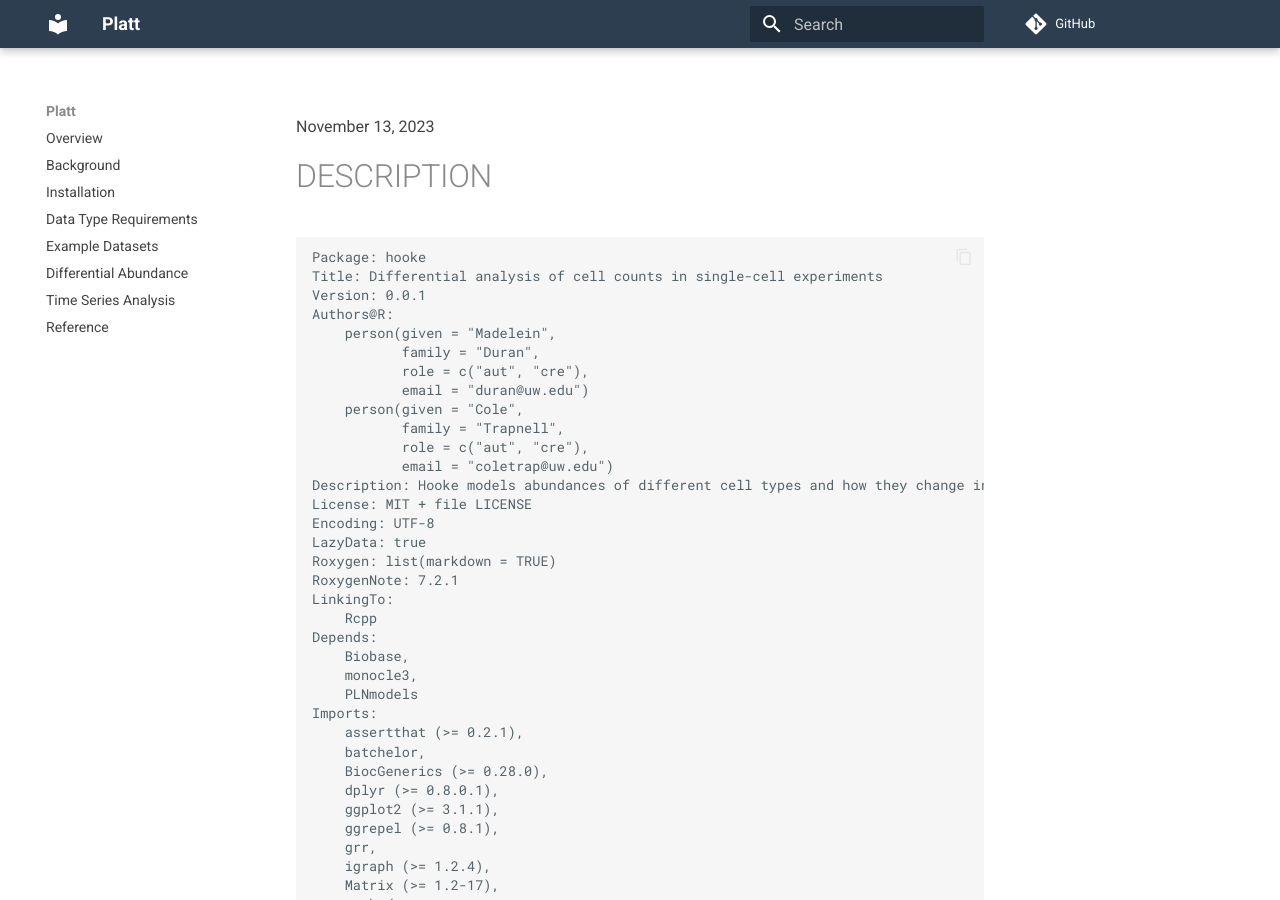
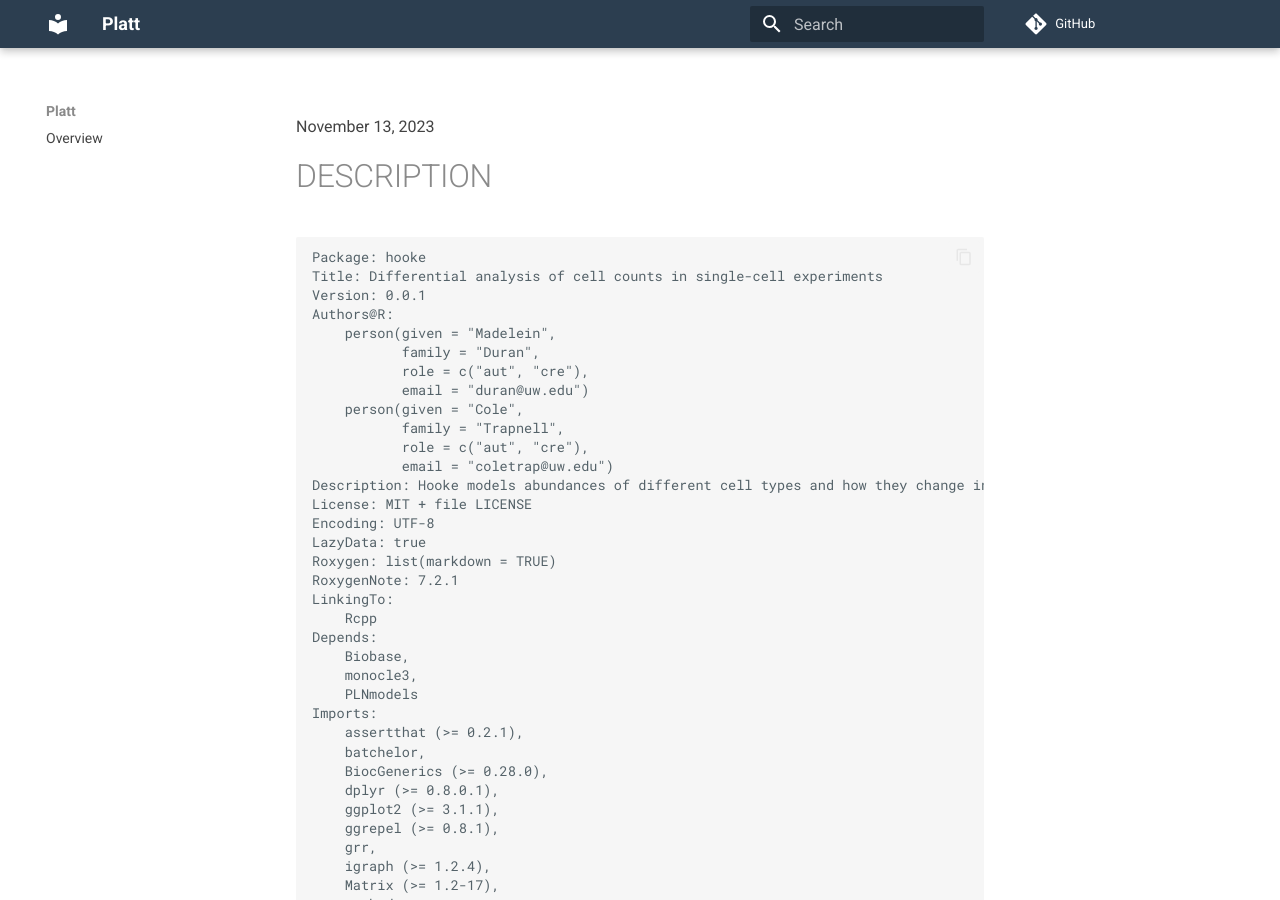
Before and after one commit to cole-trapnell-lab/platt, an MkDocs documentation site: the page built from docs/reference_brent.md, in a window 1280 px wide and 900 px high. Built offline with MkDocs 1.6.1 and Material for MkDocs 9.7.7, drawn with Linux system fonts in a browser that asks for light colours; comment, search, counter and statistics services are not loaded.

Commit message:
fix mkdoc.yml

```diff
--- a/mkdocs.yml
+++ b/mkdocs.yml
@@ -3,13 +3,6 @@ site_author: Maddy Duran
 site_url: https://cole-trapnell-lab.github.io/platt
 nav:
   - Overview: index.md
-  - Background: background.md
-  - Installation: install.md
-  - Data Type Requirements: data_type.md
-  - Example Datasets: data.md
-  - Differential Abundance: about.md
-  - Time Series Analysis: advanced.md
-  - Reference: reference.md
 
 theme:
   palette:
```
Also changed, not shown: docs/index.md (added).
